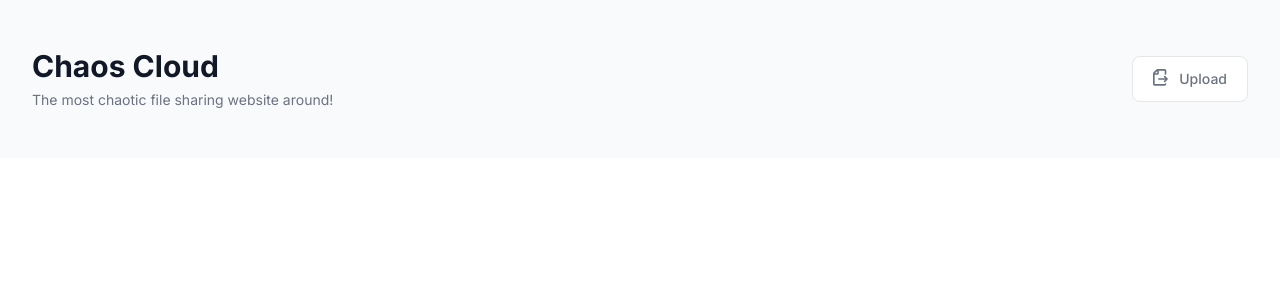
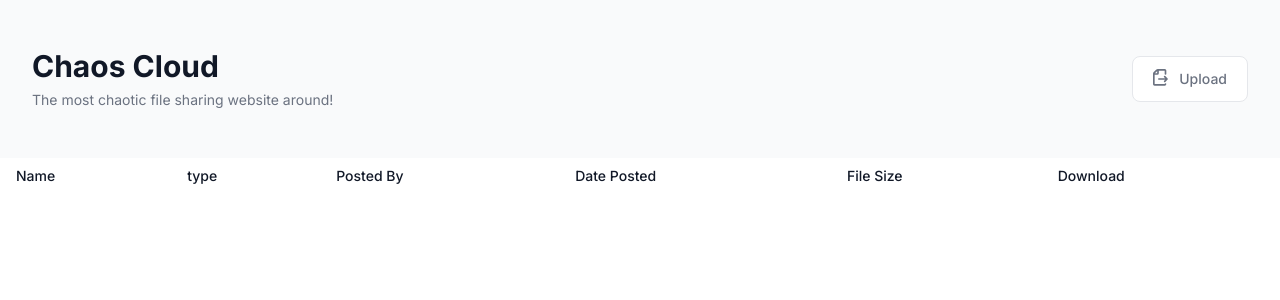
Before and after one commit to CeezR/ChaosCloud, a Next.js app in the folder front-end/: page / in a window 1280 px wide. Shown: the top 300 px of the page. Built offline with nearby package versions, Linux system fonts and the light colour scheme.

Commit message:
feat: file table data now update when files are uploaded

```diff
--- a/front-end/app/FileList.tsx
+++ b/front-end/app/FileList.tsx
@@ -1,7 +1,11 @@
 "use client";
 import React from "react";
 
-function FileList() {
+type FileListProps = {
+  mediaFiles: MediaFile[];
+};
+
+const FileList = ({ mediaFiles }: FileListProps) => {
   return (
     <>
       <div className="overflow-x-auto">
@@ -30,16 +34,20 @@ function FileList() {
           </thead>
 
           <tbody className="divide-y divide-gray-200">
+            {mediaFiles.map((file) => {
+              return (
                 <tr>
                   <td className="whitespace-nowrap px-4 py-2 font-medium text-gray-900">
-                testFile
-              </td>
-              <td className="whitespace-nowrap px-4 py-2 text-gray-700">txt</td>
-              <td className="whitespace-nowrap px-4 py-2 text-gray-700">
-                John
+                    {file.name}
                   </td>
                   <td className="whitespace-nowrap px-4 py-2 text-gray-700">
-                05/08/2023
+                    {file.fileExtension}
+                  </td>
+                  <td className="whitespace-nowrap px-4 py-2 text-gray-700">
+                    {file.postedBy}
+                  </td>
+                  <td className="whitespace-nowrap px-4 py-2 text-gray-700">
+                    {file.createdDate}
                   </td>
                   <td className="whitespace-nowrap px-4 py-2 text-gray-700">
                     5 KB
@@ -67,6 +75,8 @@ function FileList() {
                     </button>
                   </td>
                 </tr>
+              );
+            })}
           </tbody>
         </table>
       </div>
--- /dev/null
+++ b/front-end/app/Home.tsx
@@ -0,0 +1,20 @@
+"use client"
+
+import React, { useState } from 'react'
+import Navbar from './Navbar';
+import FileList from './FileList';
+
+const Home = () => {
+    const [mediaFiles, setMediaFiles] = useState<MediaFile[]>([]);
+
+    return (
+      <>
+        <Navbar mediaFiles={mediaFiles} setMediaFiles={setMediaFiles}/>
+        <main className='max-w-screen-xl mx-auto'>
+            <FileList mediaFiles={mediaFiles} />
+        </main>
+      </>
+    )
+}
+
+export default Home
--- a/front-end/app/Navbar.tsx
+++ b/front-end/app/Navbar.tsx
@@ -2,7 +2,12 @@
 import React from "react";
 import SubmiteForm from "./SubmiteForm";
 
-const Navbar = () => {
+type NavbarProps = {
+  mediaFiles: MediaFile[];
+  setMediaFiles : React.Dispatch<React.SetStateAction<MediaFile[]>>
+}
+
+const Navbar = ({mediaFiles, setMediaFiles} : NavbarProps) => {
   return (
     <>
       <header className="bg-gray-50">
@@ -19,7 +24,7 @@ const Navbar = () => {
             </div>
 
             <div className="mt-4 flex flex-col gap-4 sm:mt-0 sm:flex-row sm:items-center">
-                <SubmiteForm />
+                <SubmiteForm mediaFiles={mediaFiles} setMediaFiles={setMediaFiles}/>
             </div>
           </div>
         </div>
--- a/front-end/app/SubmiteForm.tsx
+++ b/front-end/app/SubmiteForm.tsx
@@ -7,7 +7,12 @@ type requestDTO = {
   content: any;
 };
 
-const SubmiteForm = () => {
+type SubmiteProps = {
+  mediaFiles: MediaFile[];
+  setMediaFiles : React.Dispatch<React.SetStateAction<MediaFile[]>>
+}
+
+const SubmiteForm = ({setMediaFiles} : SubmiteProps) => {
   const [isSubmitBtnVisable, setIsSubmiteBtnVisable] = useState(false);
   const fileNameRef = useRef<HTMLSpanElement>(null);
 
@@ -37,7 +42,7 @@ const SubmiteForm = () => {
         }
 
         const newFile: MediaFile = await response.data;
-        //setCompanies((prevCompanies) => [...prevCompanies, newCompany]);
+        setMediaFiles((mediaFiles) => [...mediaFiles, newFile]);
         console.log(newFile);
 
 
--- a/front-end/app/page.tsx
+++ b/front-end/app/page.tsx
@@ -1,16 +1,14 @@
 import Image from 'next/image'
-import React from 'react'
+import React, { useState } from 'react'
 import SubmiteForm from './SubmiteForm'
 import Navbar from './Navbar'
 import FileList from './FileList'
+import Home from './Home'
 
-export default async function Home() {
-
+export default async function page() {
   return (
     <>
-      <Navbar />
-      <main className='max-w-screen-xl mx-auto'>
-      </main>
+      <Home />
     </>
   )
 }
```
Lines whose indentation alone changed are shown as unchanged.
